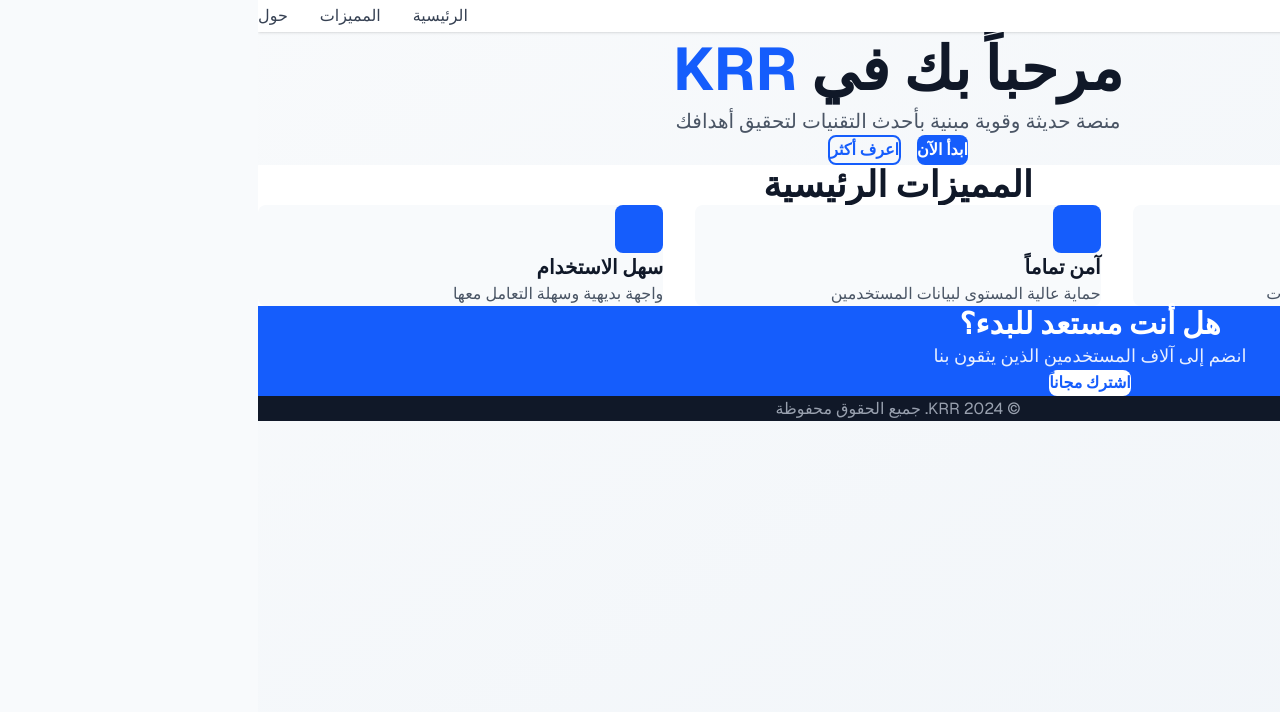
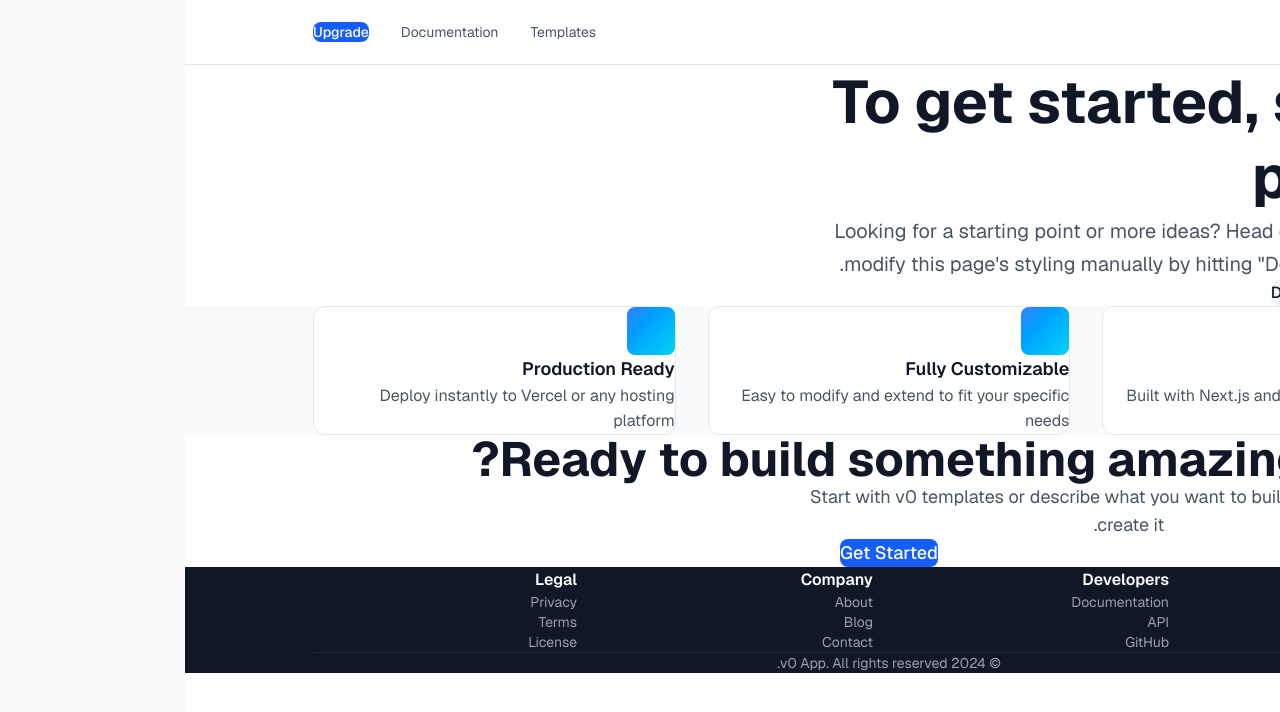
Before and after one commit to badrodzh23-spec/KRR, a Next.js app: page / in a window 1280 px wide. Shown: the top 712 px of the page. Built offline with nearby package versions, Linux system fonts and the light colour scheme.

Commit message:
feat: redesign website with modern and professional layout
Create clean navigation, appealing hero section, feature cards, CTA, and professional footer.

```diff
--- a/app/layout.tsx
+++ b/app/layout.tsx
@@ -6,8 +6,8 @@ const geistSans = Geist({ subsets: ['latin'] })
 const geistMono = Geist_Mono({ subsets: ['latin'] })
 
 export const metadata: Metadata = {
-  title: 'مرحبا - Welcome',
-  description: 'Generated by create next app',
+  title: 'v0 App - AI-Powered Design',
+  description: 'Create stunning web applications with AI. Fast, responsive, and production-ready.',
 }
 
 export const viewport = {
--- a/app/page.tsx
+++ b/app/page.tsx
@@ -1,52 +1,72 @@
+'use client'
+
 export default function Home() {
   return (
-    <main className="min-h-screen bg-gradient-to-br from-slate-50 to-slate-100">
+    <main className="min-h-screen bg-white">
       {/* Navigation */}
-      <nav className="bg-white shadow-sm sticky top-0 z-50">
-        <div className="max-w-7xl mx-auto px-6 py-4 flex items-center justify-between">
-          <div className="text-2xl font-bold text-blue-600">KRR</div>
-          <div className="flex gap-8">
-            <a href="#" className="text-gray-700 hover:text-blue-600 transition">الرئيسية</a>
-            <a href="#" className="text-gray-700 hover:text-blue-600 transition">المميزات</a>
-            <a href="#" className="text-gray-700 hover:text-blue-600 transition">حول</a>
+      <nav className="sticky top-0 z-50 bg-white border-b border-gray-200">
+        <div className="max-w-6xl mx-auto px-4 sm:px-6 lg:px-8">
+          <div className="flex justify-between items-center h-16">
+            <div className="flex items-center gap-2">
+              <div className="w-8 h-8 bg-gradient-to-br from-blue-600 to-cyan-500 rounded-lg"></div>
+              <span className="font-bold text-lg text-gray-900">v0 App</span>
+            </div>
+            <div className="hidden md:flex items-center gap-8">
+              <a href="#" className="text-sm text-gray-600 hover:text-gray-900 transition">Templates</a>
+              <a href="#" className="text-sm text-gray-600 hover:text-gray-900 transition">Documentation</a>
+              <button className="px-4 py-2 bg-blue-600 text-white rounded-lg hover:bg-blue-700 transition text-sm font-medium">
+                Upgrade
+              </button>
+            </div>
           </div>
         </div>
       </nav>
 
       {/* Hero Section */}
-      <section className="max-w-7xl mx-auto px-6 py-24 flex flex-col items-center justify-center text-center">
-        <div className="space-y-6 max-w-3xl">
-          <h1 className="text-6xl font-bold text-gray-900 leading-tight">
-            مرحباً بك في <span className="text-blue-600">KRR</span>
-          </h1>
-          <p className="text-xl text-gray-600">
-            منصة حديثة وقوية مبنية بأحدث التقنيات لتحقيق أهدافك
-          </p>
-          <div className="flex gap-4 justify-center pt-4">
-            <button className="bg-blue-600 hover:bg-blue-700 text-white font-semibold py-3 px-8 rounded-lg transition">
-              ابدأ الآن
+      <section className="max-w-6xl mx-auto px-4 sm:px-6 lg:px-8 py-20 md:py-32">
+        <div className="space-y-8 max-w-2xl">
+          <div className="space-y-4">
+            <h1 className="text-5xl md:text-6xl font-bold text-gray-900 leading-tight">
+              To get started, send a prompt
+            </h1>
+            <p className="text-xl text-gray-600 leading-relaxed">
+              Looking for a starting point or more ideas? Head over to Templates or modify this page's styling manually by hitting "Design" in the sidebar.
+            </p>
+          </div>
+
+          <div className="flex flex-col sm:flex-row gap-4 pt-4">
+            <button className="px-6 py-3 bg-blue-600 text-white rounded-lg hover:bg-blue-700 transition font-medium">
+              Upgrade
             </button>
-            <button className="border-2 border-blue-600 text-blue-600 hover:bg-blue-50 font-semibold py-3 px-8 rounded-lg transition">
-              اعرف أكثر
+            <button className="px-6 py-3 bg-gray-100 text-gray-900 rounded-lg hover:bg-gray-200 transition font-medium">
+              Documentation
             </button>
           </div>
         </div>
       </section>
 
-      {/* Features Section */}
-      <section className="bg-white py-20">
-        <div className="max-w-7xl mx-auto px-6">
-          <h2 className="text-4xl font-bold text-center text-gray-900 mb-16">المميزات الرئيسية</h2>
+      {/* Features Grid */}
+      <section className="bg-gray-50 py-16 md:py-24">
+        <div className="max-w-6xl mx-auto px-4 sm:px-6 lg:px-8">
           <div className="grid grid-cols-1 md:grid-cols-3 gap-8">
             {[
-              { title: 'سريع وفعال', description: 'أداء عالي وسرعة فائقة في جميع العمليات' },
-              { title: 'آمن تماماً', description: 'حماية عالية المستوى لبيانات المستخدمين' },
-              { title: 'سهل الاستخدام', description: 'واجهة بديهية وسهلة التعامل معها' },
-            ].map((feature, idx) => (
-              <div key={idx} className="bg-slate-50 p-8 rounded-lg hover:shadow-lg transition">
-                <div className="w-12 h-12 bg-blue-600 rounded-lg mb-4"></div>
-                <h3 className="text-xl font-bold text-gray-900 mb-3">{feature.title}</h3>
-                <p className="text-gray-600">{feature.description}</p>
+              {
+                title: 'Fast & Responsive',
+                description: 'Built with Next.js and Tailwind CSS for optimal performance'
+              },
+              {
+                title: 'Fully Customizable',
+                description: 'Easy to modify and extend to fit your specific needs'
+              },
+              {
+                title: 'Production Ready',
+                description: 'Deploy instantly to Vercel or any hosting platform'
+              }
+            ].map((item, idx) => (
+              <div key={idx} className="bg-white p-8 rounded-xl border border-gray-200 hover:border-blue-200 hover:shadow-lg transition">
+                <div className="w-12 h-12 bg-gradient-to-br from-blue-500 to-cyan-400 rounded-lg mb-4"></div>
+                <h3 className="text-lg font-semibold text-gray-900 mb-2">{item.title}</h3>
+                <p className="text-gray-600">{item.description}</p>
               </div>
             ))}
           </div>
@@ -54,20 +74,60 @@ export default function Home() {
       </section>
 
       {/* CTA Section */}
-      <section className="bg-blue-600 py-16">
-        <div className="max-w-4xl mx-auto px-6 text-center text-white">
-          <h2 className="text-3xl font-bold mb-4">هل أنت مستعد للبدء؟</h2>
-          <p className="text-lg mb-8 opacity-90">انضم إلى آلاف المستخدمين الذين يثقون بنا</p>
-          <button className="bg-white text-blue-600 hover:bg-gray-100 font-semibold py-3 px-8 rounded-lg transition">
-            اشترك مجاناً
+      <section className="py-16 md:py-24">
+        <div className="max-w-6xl mx-auto px-4 sm:px-6 lg:px-8 text-center">
+          <h2 className="text-4xl md:text-5xl font-bold text-gray-900 mb-6">
+            Ready to build something amazing?
+          </h2>
+          <p className="text-lg text-gray-600 mb-8 max-w-2xl mx-auto">
+            Start with v0 templates or describe what you want to build and let AI help you create it.
+          </p>
+          <button className="px-8 py-4 bg-blue-600 text-white rounded-lg hover:bg-blue-700 transition font-medium text-lg">
+            Get Started
           </button>
         </div>
       </section>
 
       {/* Footer */}
-      <footer className="bg-gray-900 text-gray-400 py-8">
-        <div className="max-w-7xl mx-auto px-6 text-center">
-          <p>© 2024 KRR. جميع الحقوق محفوظة</p>
+      <footer className="bg-gray-900 text-gray-400 py-12">
+        <div className="max-w-6xl mx-auto px-4 sm:px-6 lg:px-8">
+          <div className="grid grid-cols-1 md:grid-cols-4 gap-8 mb-8">
+            <div>
+              <h4 className="text-white font-semibold mb-4">Product</h4>
+              <ul className="space-y-2 text-sm">
+                <li><a href="#" className="hover:text-white transition">Templates</a></li>
+                <li><a href="#" className="hover:text-white transition">Features</a></li>
+                <li><a href="#" className="hover:text-white transition">Pricing</a></li>
+              </ul>
+            </div>
+            <div>
+              <h4 className="text-white font-semibold mb-4">Developers</h4>
+              <ul className="space-y-2 text-sm">
+                <li><a href="#" className="hover:text-white transition">Documentation</a></li>
+                <li><a href="#" className="hover:text-white transition">API</a></li>
+                <li><a href="#" className="hover:text-white transition">GitHub</a></li>
+              </ul>
+            </div>
+            <div>
+              <h4 className="text-white font-semibold mb-4">Company</h4>
+              <ul className="space-y-2 text-sm">
+                <li><a href="#" className="hover:text-white transition">About</a></li>
+                <li><a href="#" className="hover:text-white transition">Blog</a></li>
+                <li><a href="#" className="hover:text-white transition">Contact</a></li>
+              </ul>
+            </div>
+            <div>
+              <h4 className="text-white font-semibold mb-4">Legal</h4>
+              <ul className="space-y-2 text-sm">
+                <li><a href="#" className="hover:text-white transition">Privacy</a></li>
+                <li><a href="#" className="hover:text-white transition">Terms</a></li>
+                <li><a href="#" className="hover:text-white transition">License</a></li>
+              </ul>
+            </div>
+          </div>
+          <div className="border-t border-gray-800 pt-8">
+            <p className="text-center text-sm">© 2024 v0 App. All rights reserved.</p>
+          </div>
         </div>
       </footer>
     </main>
```
